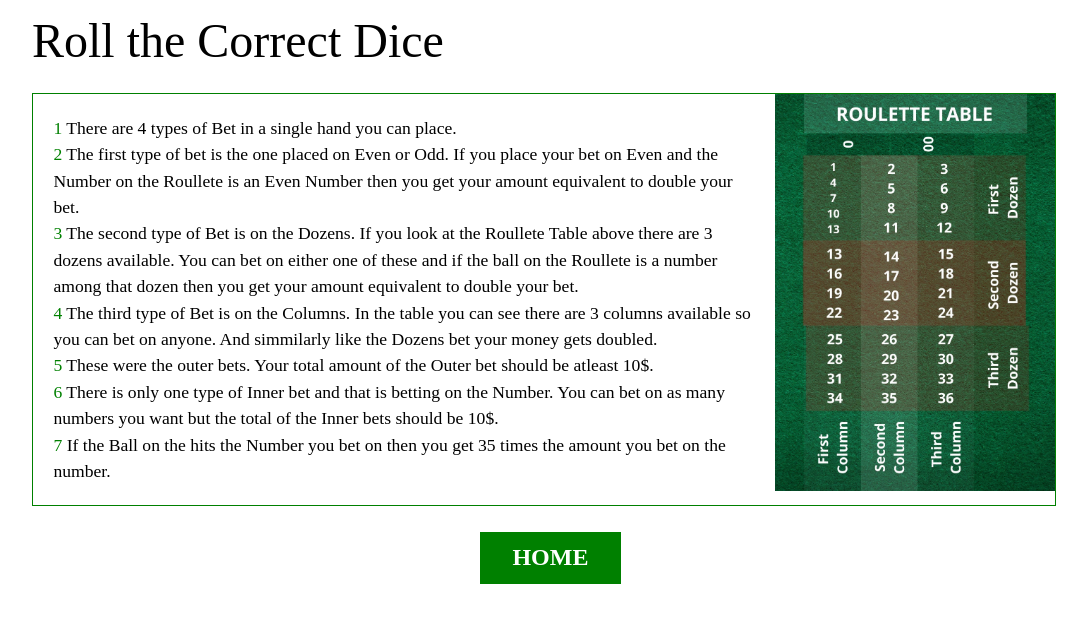
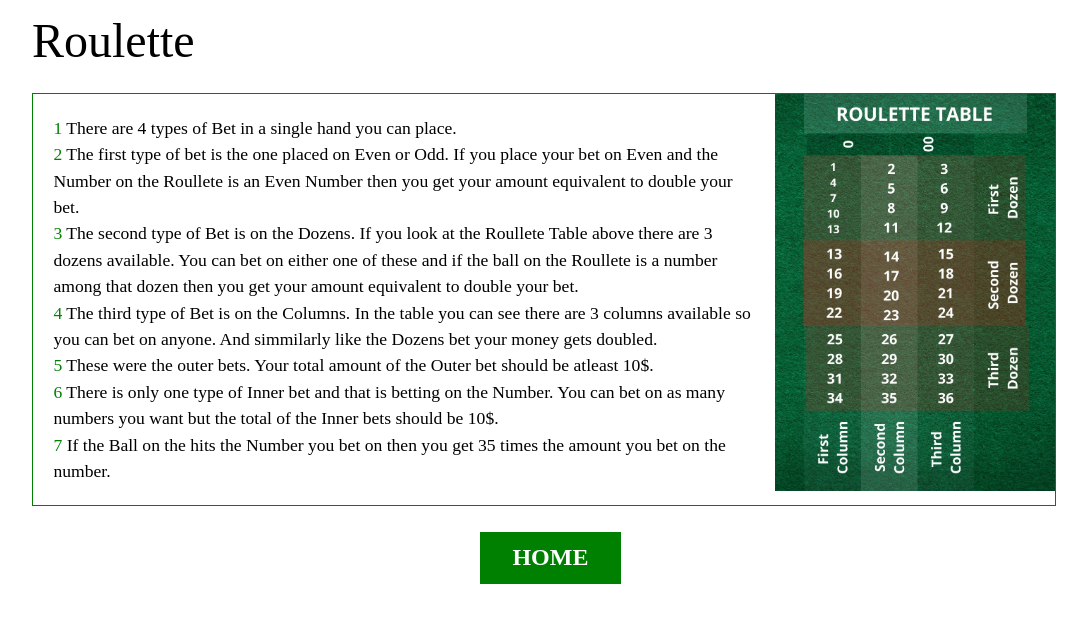
Before and after one commit to JoMallari98/casino, a plain HTML site: page Website_Management/Pages/Roullete/index.html in a window 1280 px wide. Shown: the whole page, without its empty margins (96-1183 px from the left). Drawn offline with Linux system fonts and the light colour scheme.

Commit message:
Headings Fixed

```diff
--- a/Website_Management/Pages/Roullete/index.html
+++ b/Website_Management/Pages/Roullete/index.html
@@ -5,11 +5,11 @@
     <meta http-equiv="X-UA-Compatible" content="IE=edge">
     <meta name="viewport" content="width=device-width, initial-scale=1.0">
     <link rel="stylesheet" href="Style.css">
-    <title>Casino/Roll the Correct Dice</title>
+    <title>Casino/Roulette</title>
 </head>
 <body>
     <div class="Heading">
-        Roll the Correct Dice
+        Roulette
     </div>
     <div class="Rules">
         <div class="rule">
```
Also changed, not shown: Website_Management/Pages/Lever_Puller/index.html (+1 -1 lines), Website_Management/Pages/Twenty_One_Sticks/index.html (+1 -1 lines).
